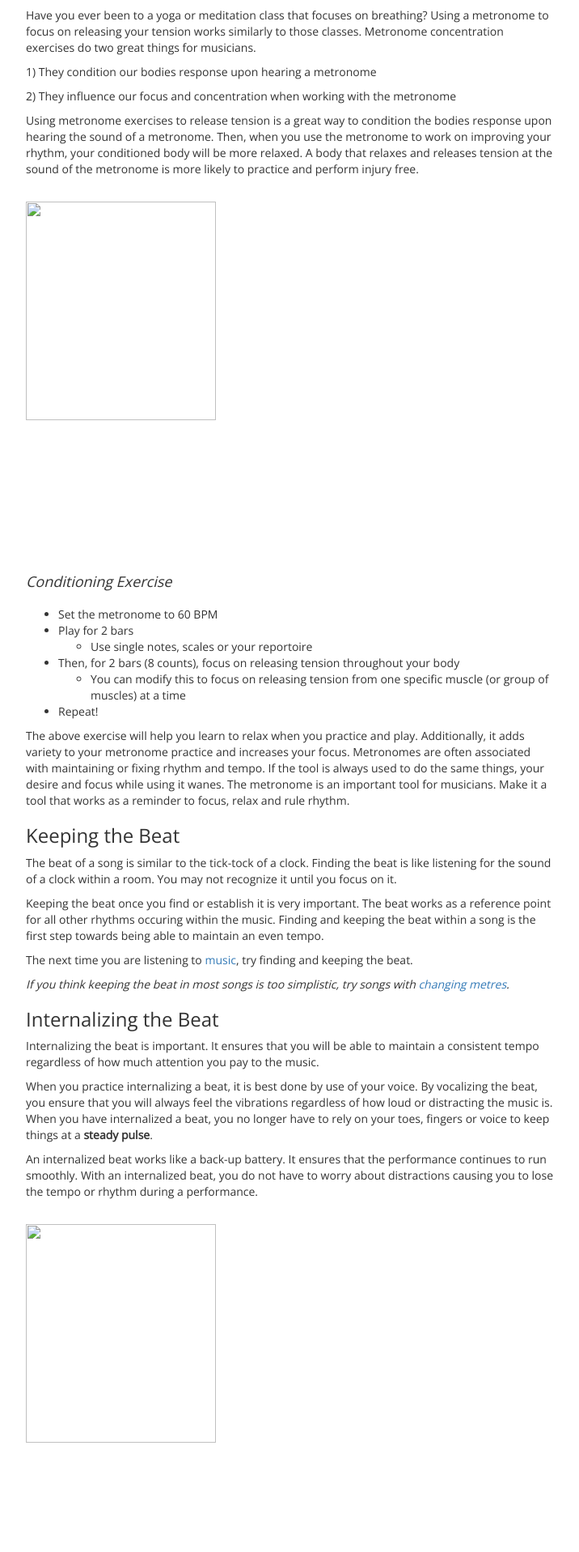
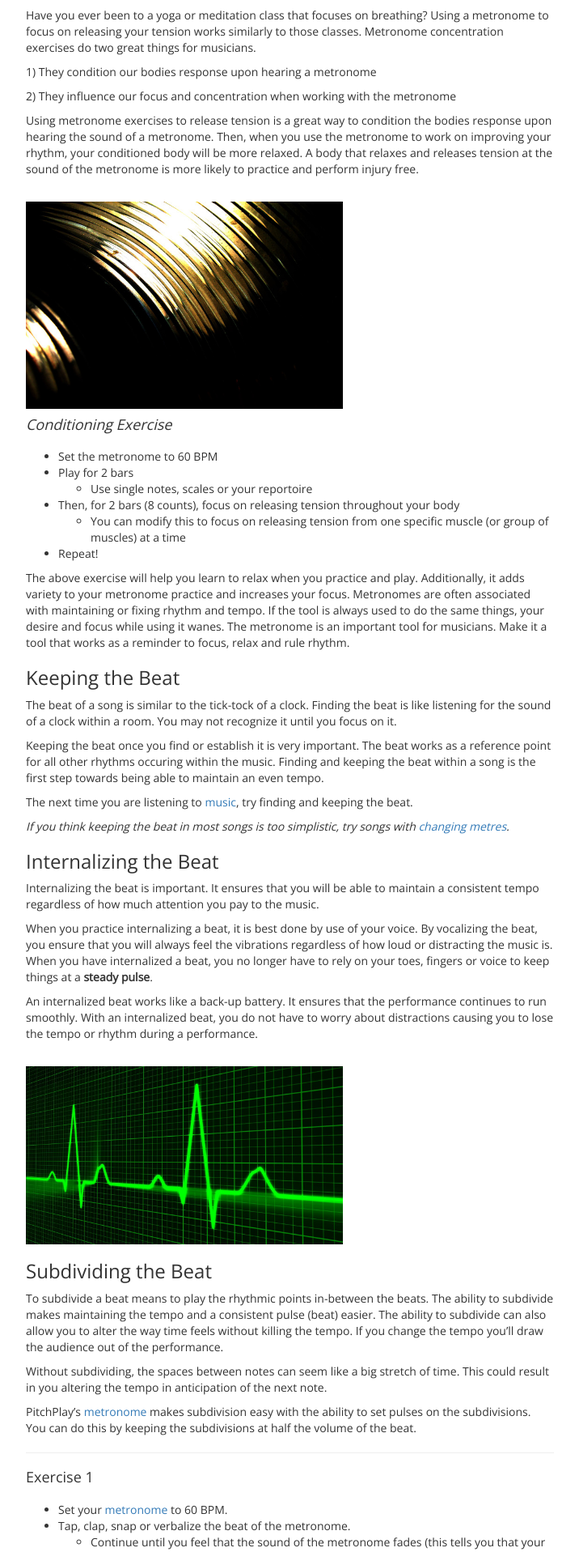
Before and after one commit to pitchplay/blog-content, a Jekyll site: the page built from _posts/2016-07-25-metronome-practice.md, in a window 1280 px wide. Shown: the part 795-2712 px from the top of the page at 81% size, without its empty margins (111-827 px from the left). Built offline with Jekyll 4.4.1, drawn with Linux system fonts in a browser that asks for light colours; nearby versions of some CDN libraries; a script that is not in the unit is left out; comment, search, counter and statistics services are not loaded.

Commit message:
Fix date for 7-25 blog images

```diff
--- a/_posts/2016-07-25-metronome-practice.md
+++ b/_posts/2016-07-25-metronome-practice.md
@@ -26,7 +26,7 @@ Have you ever been to a yoga or meditation class that focuses on breathing? Usin
 
 Using metronome exercises to release tension is a great way to condition the bodies response upon hearing the sound of a metronome. Then, when you use the metronome to work on improving your rhythm, your conditioned body will be more relaxed. A body that relaxes and releases tension at the sound of the metronome is more likely to practice and perform injury free.
 
-![](/assets/img/2016-07-14/cymbal.jpg){:width="60%"}
+![](/assets/img/2016-07-25/cymbal.jpg){:width="60%"}
 
 #### *Conditioning Exercise*
 
@@ -57,7 +57,7 @@ When you practice internalizing a beat, it is best done by use of your voice. By
 
 An internalized beat works like a back-up battery. It ensures that the performance continues to run smoothly. With an internalized beat, you do not have to worry about distractions causing you to lose the tempo or rhythm during a performance.
 
-![](/assets/img/2016-07-14/heartbeat.jpg){:width="60%"}
+![](/assets/img/2016-07-25/heartbeat.jpg){:width="60%"}
 
 ### Subdividing the Beat
 
```
Also changed, not shown: other parts of _posts/2016-07-25-metronome-practice.md (+1 -1 lines).
